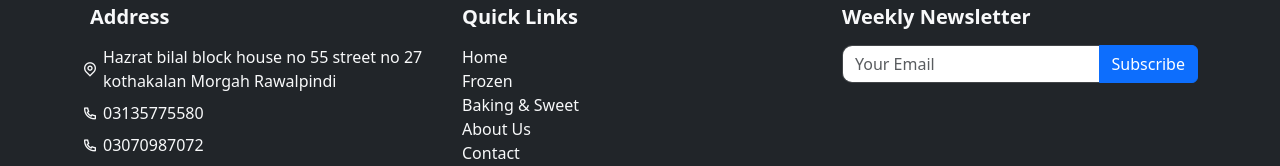
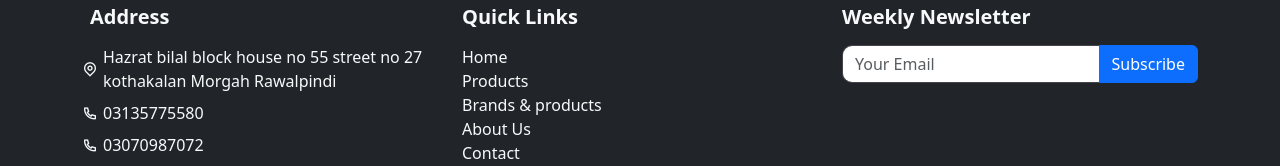
Before and after one commit to Raja-Shayyam/Buyzaar, a React (Vite) app in the folder electronics/: page /contact in a window 1280 px wide. Shown: the part 178-344 px from the top of the page. Built offline with nearby package versions, Linux system fonts and the light colour scheme.

Commit message:
Update footer.jsx

```diff
--- a/electronics/Components/footer.jsx
+++ b/electronics/Components/footer.jsx
@@ -45,12 +45,12 @@ const Footer = () => {
               </li>
               <li>
                 <a href="#" className="text-light text-decoration-none nav-footer">
-                  Frozen
+                  Products
                 </a>
               </li>
               <li>
                 <a href="#" className="text-light text-decoration-none nav-footer">
-                  Baking &amp; Sweet
+                  Brands &amp; products
                 </a>
               </li>
               <li>
```
